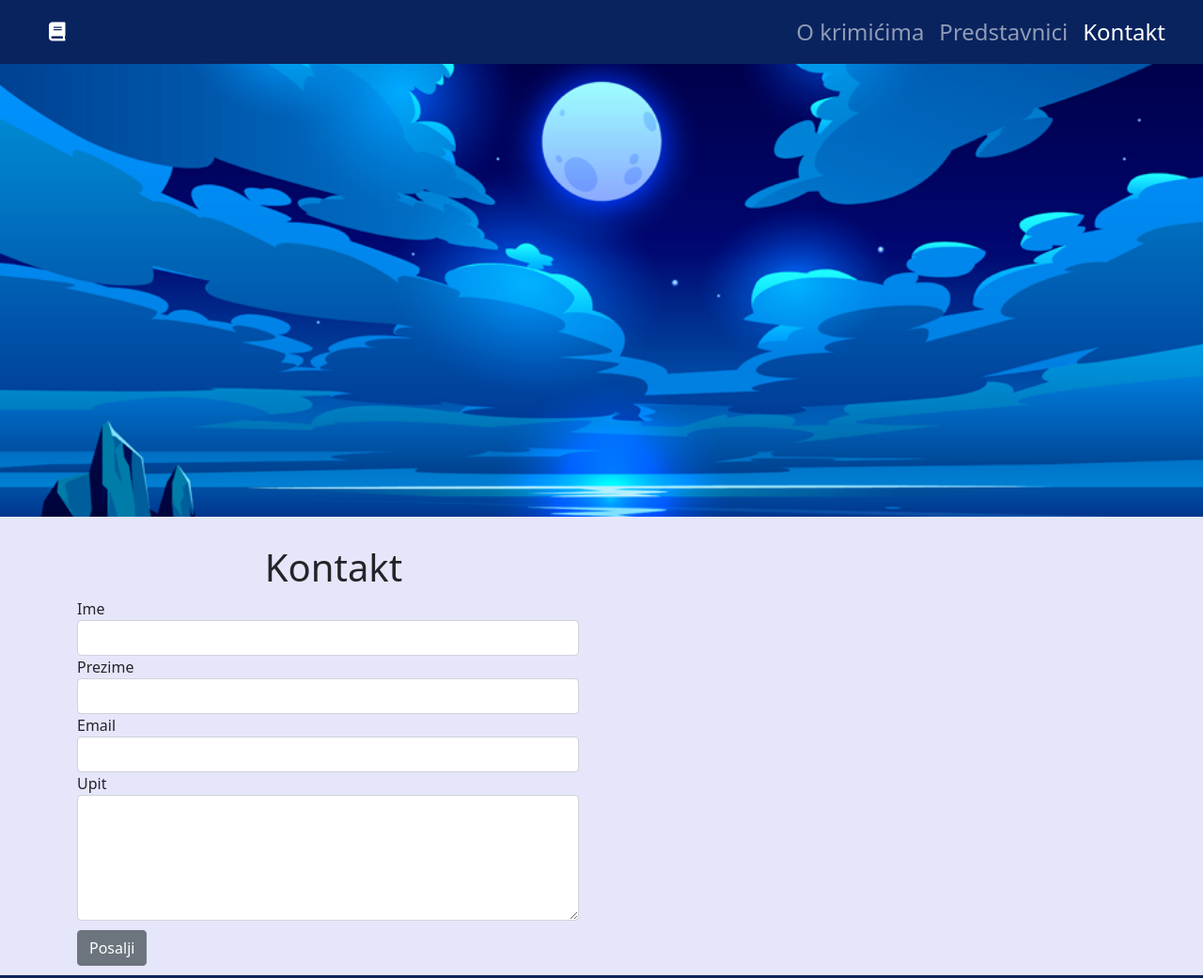
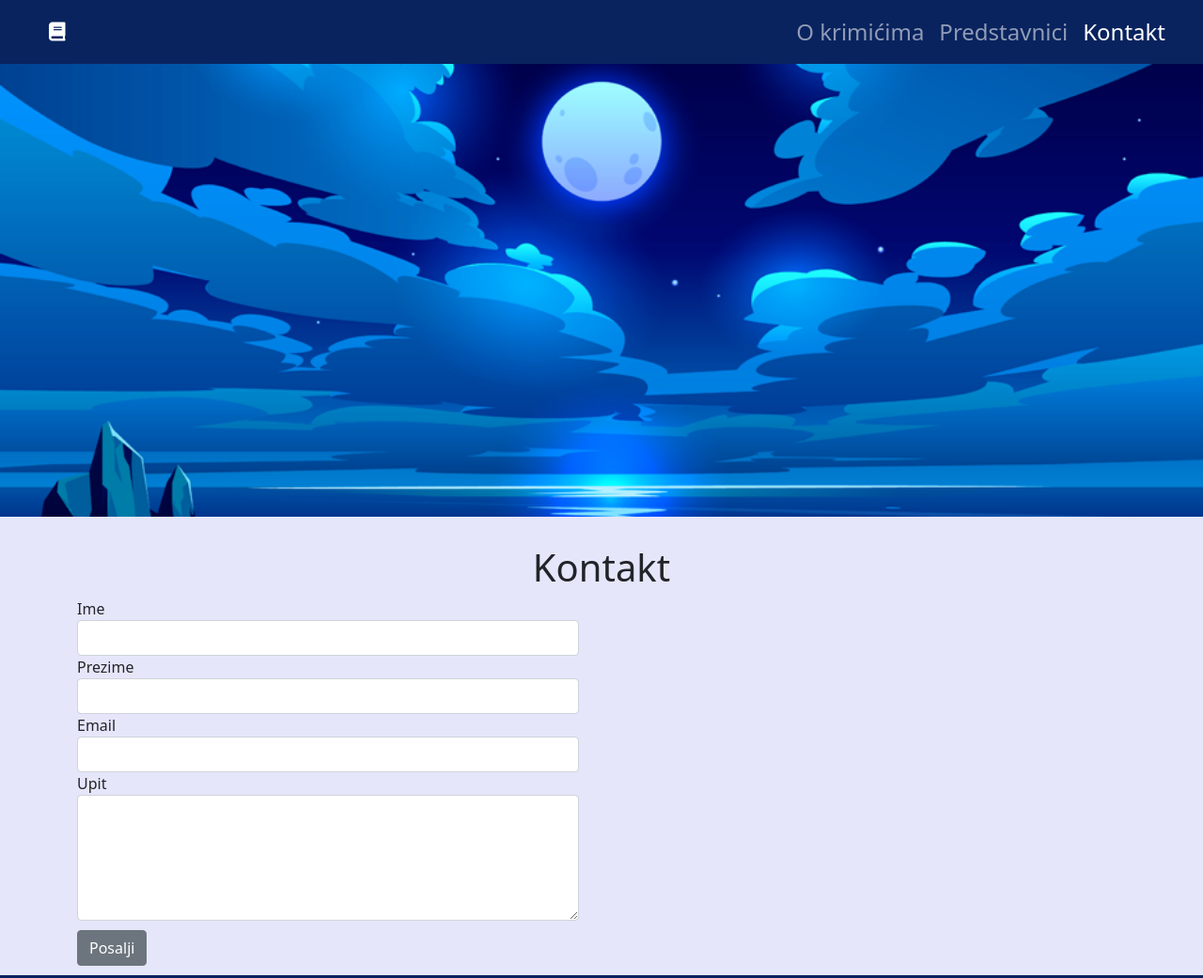
Before and after one commit to klarapo/Krimi-romani---Bootstrap, a plain HTML site: page kontakt.html in a window 1280 px wide. Shown: the top 1041 px of the page at 94% size. Drawn offline with nearby package versions, Linux system fonts and the light colour scheme.

Commit message:
Update kontakt.html

```diff
--- a/kontakt.html
+++ b/kontakt.html
@@ -49,7 +49,7 @@
       <section class="bglavander">
         <div class="container">
           <div class="row">
-            <div class="col-sm-12 col-md-6 col-lg-6">
+            <div class="col-12">
               <h1 class="text-center">Kontakt</h1>
             </div>
             <div class="row">
```
